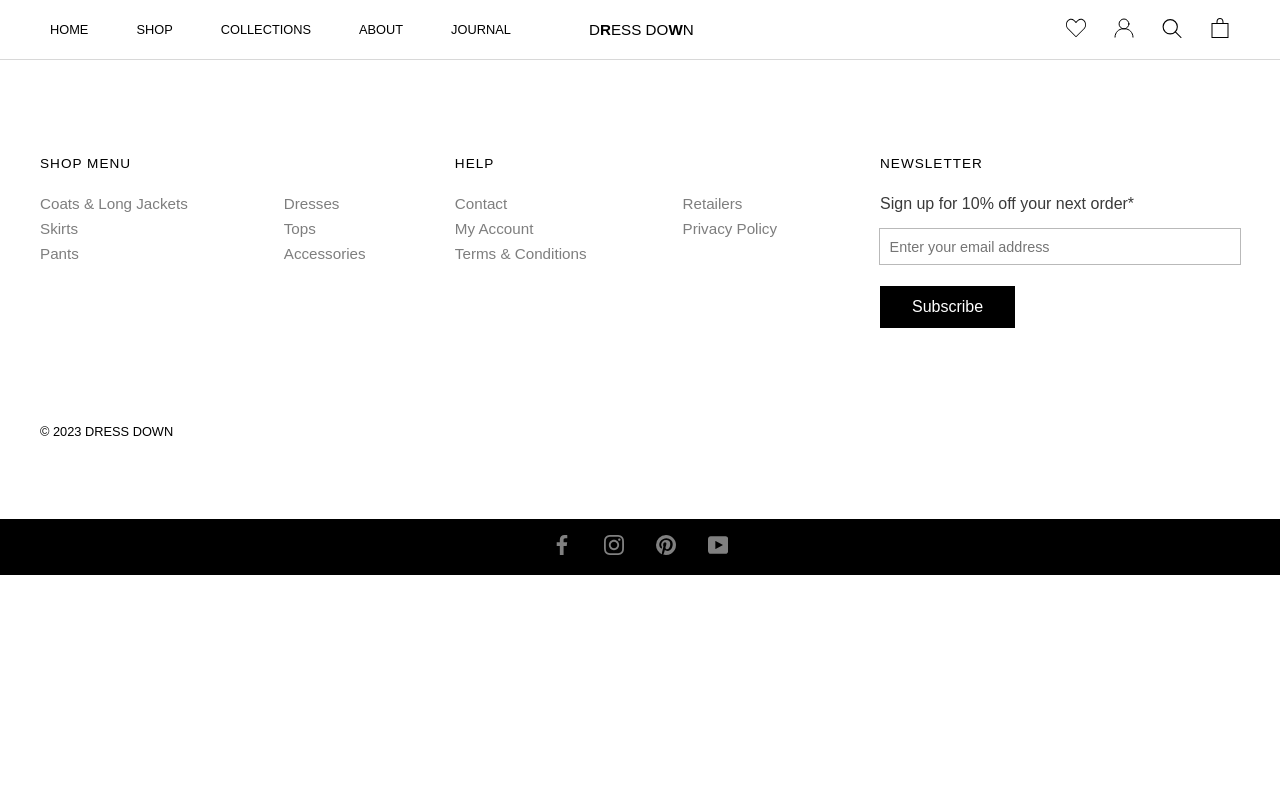
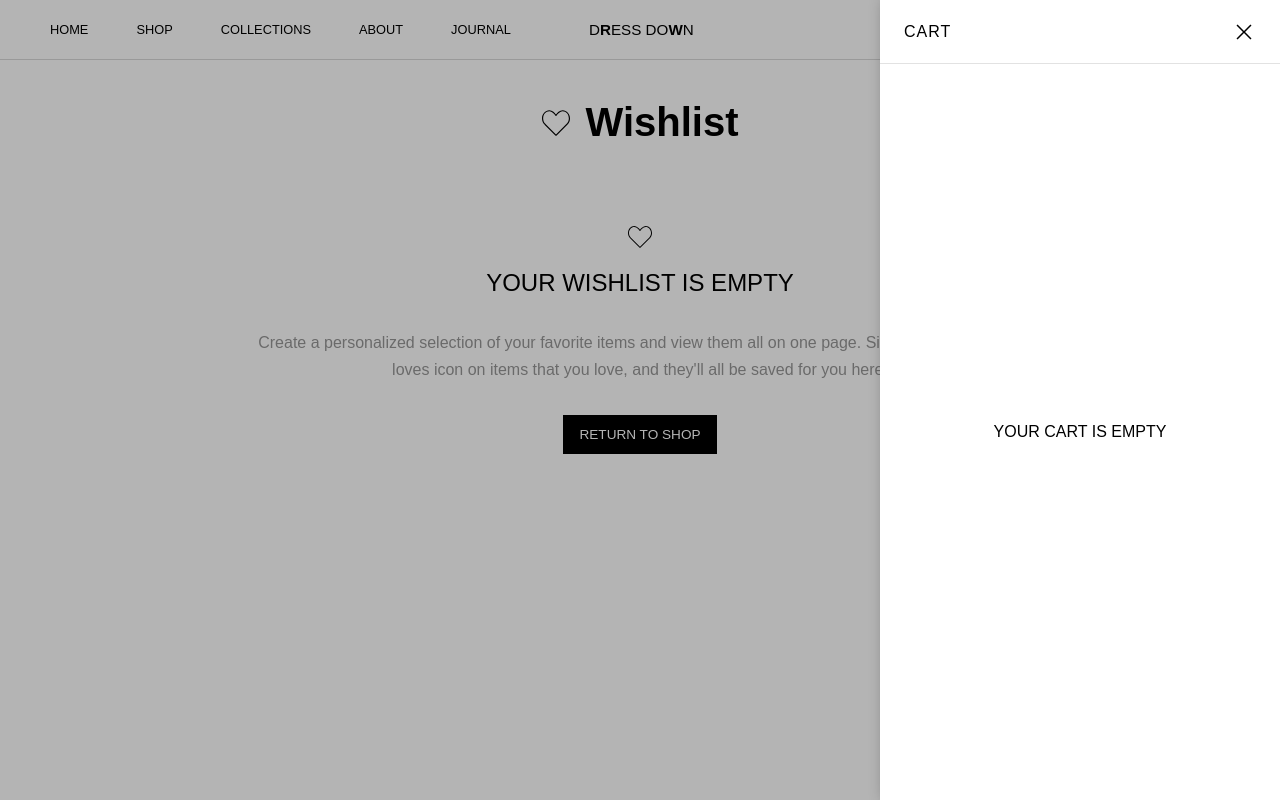
Before and after one commit to sanba-anass/E-commerce-nuxt, a Nuxt app: page /wishlist in a window 1280 px wide. Both pictures are taken after a click on the link 1220 px from the left and 29 px from the top of the page. Shown: the top 800 px of the page. Built offline with nearby package versions, Linux system fonts and the light colour scheme.

Commit message:
fix some small issues

```diff
--- a/app.vue
+++ b/app.vue
@@ -1,17 +1,26 @@
 <template>
 	<NuxtLayout>
+		<Teleport to="body">
+			<CartDrawer />
+			<div @click="closeCartDrawer" v-if="isOpen" class="overlay"></div>
+		</Teleport>
 		<NavBar />
+
 		<NuxtPage />
+
 		<Footer />
 	</NuxtLayout>
 </template>
-<script setup></script>
+<script setup>
+const { isOpen, closeCartDrawer } = useOpenCartDrawer();
+</script>
 <style>
 * {
 	padding: 0;
 	margin: 0;
 	box-sizing: border-box;
 	font-family: inherit;
+	font-display: swap !important;
 }
 body {
 	font-family: "Nunito Sans", sans-serif;
@@ -37,6 +46,18 @@ img {
 ul {
 	list-style: none;
 }
+.overlay {
+	position: fixed;
+	width: 100%;
+	height: 100%;
+	top: 0;
+	left: 0;
+	right: 0;
+	bottom: 0;
+	background-color: rgba(0, 0, 0, 0.295);
+	z-index:999999;
+}
+
 
 @keyframes reveal {
 	0% {
--- /dev/null
+++ b/components/CartDrawer.vue
@@ -0,0 +1,91 @@
+<template>
+	<div :class="{ open: !isOpen }" class="cart-drawer">
+		<header>
+			<h2>Cart</h2>
+			<button @click="closeCartDrawer">
+				<CloseIcon />
+			</button>
+		</header>
+		<div class="cart-saved-items">
+			<p class="cart-message">your cart is empty</p>
+		</div>
+	</div>
+</template>
+
+<script setup lang="ts">
+const { isOpen, closeCartDrawer } = useOpenCartDrawer();
+const screenWidth = ref<number | null>(null);
+if (process.client) {
+	screenWidth.value = screen.width;
+}
+</script>
+
+<style scoped>
+.cart-saved-items {
+	display: flex;
+	align-items: center;
+	justify-content: center;
+	height: calc(100vh - 64px);
+}
+.cart-message {
+	text-transform: uppercase;
+}
+button {
+	background: 0;
+	border: 0;
+	display: flex;
+	align-items: center;
+	justify-content: center;
+}
+h2 {
+	font-size: 1rem;
+	text-transform: uppercase;
+	font-weight: 400;
+	letter-spacing: 1px;
+}
+header {
+	display: flex;
+	align-items: center;
+	justify-content: space-between;
+	position: relative;
+	padding: 1.25rem 1.5rem;
+}
+header::before {
+	content: "";
+	position: absolute;
+	width: 100%;
+	height: 1px;
+	background-color: #e2e2e2;
+	bottom: 0;
+	right: 0;
+	left: 0;
+}
+.cart-drawer {
+	box-shadow: 6px 0px 15px rgba(0, 0, 0, 0.425);
+	min-height: 100vh;
+	top: 0;
+	width: 25rem;
+	transform: translateX(0%);
+	background-color: #ffffff;
+	transition-timing-function: ease-in-out;
+	position: fixed;
+	right: 0;
+	z-index: 999999999;
+	transition: 0.5s transform;
+	overflow: auto;
+}
+@media (max-width: 700px) {
+	.cart-drawer {
+		width: 75%;
+	}
+}
+.open {
+	transform: translateX(102%);
+	overflow: hidden;
+}
+.cart-saved-items {
+	display: flex;
+	justify-content: center;
+	align-items: center;
+}
+</style>
--- /dev/null
+++ b/components/CloseIcon.vue
@@ -0,0 +1,13 @@
+<template>
+	<svg
+		xmlns="http://www.w3.org/2000/svg"
+		width="1.5rem"
+		height="1.5rem"
+		viewBox="0 0 32 32"
+	>
+		<path
+			fill="#000000"
+			d="M17.414 16L26 7.414L24.586 6L16 14.586L7.414 6L6 7.414L14.586 16L6 24.586L7.414 26L16 17.414L24.586 26L26 24.586L17.414 16z"
+		></path>
+	</svg>
+</template>
--- a/components/HeartIcon2.vue
+++ b/components/HeartIcon2.vue
@@ -6,7 +6,7 @@
 		viewBox="0 0 24 24"
 	>
 		<path
-			fill="white"
+			fill="black"
 			d="M16.5 3c-1.74 0-3.41.81-4.5 2.09C10.91 3.81 9.24 3 7.5 3C4.42 3 2 5.42 2 8.5c0 3.78 3.4 6.86 8.55 11.54L12 21.35l1.45-1.32C18.6 15.36 22 12.28 22 8.5C22 5.42 19.58 3 16.5 3zm-4.4 15.55l-.1.1l-.1-.1C7.14 14.24 4 11.39 4 8.5C4 6.5 5.5 5 7.5 5c1.54 0 3.04.99 3.57 2.36h1.87C13.46 5.99 14.96 5 16.5 5c2 0 3.5 1.5 3.5 3.5c0 2.89-3.14 5.74-7.9 10.05z"
 		></path>
 	</svg>
--- a/components/NavBar.vue
+++ b/components/NavBar.vue
@@ -1,17 +1,19 @@
 <template>
-	<ClientOnly>
-		<Teleport class="tp" to="body">
-			<Drawer :class="{ isOpen: isOpen }" />
-			<div @click="isOpen = false" v-if="isOpen" class="overlay"></div>
-		</Teleport>
-	</ClientOnly>
+	<Teleport class="tp" to="body">
+		<Drawer :class="{ isOpen: isOpen }" />
+		<div @click="overlayClose" v-if="isOpen" class="overlay"></div>
+	</Teleport>
 	<nav @mouseleave="isVisible = false">
 		<button @click="toggleDrawer" class="menu-button">
 			<MenuIcon :isOpen="isOpen" :class="{ open: isOpen }" />
 		</button>
 
 		<ul>
-			<li><NuxtLink to="/" class="nav-link">home</NuxtLink></li>
+			<li>
+				<NuxtLink @mouseenter="isVisible = false" to="/" class="nav-link"
+					>home</NuxtLink
+				>
+			</li>
 			<li>
 				<NuxtLink
 					@mouseenter="
@@ -32,24 +34,42 @@
 					>collections</NuxtLink
 				>
 			</li>
-			<li><NuxtLink class="nav-link">about</NuxtLink></li>
-			<li><NuxtLink class="nav-link">journal</NuxtLink></li>
+			<li>
+				<NuxtLink @mouseenter="isVisible = false" class="nav-link"
+					>about</NuxtLink
+				>
+			</li>
+			<li>
+				<NuxtLink @mouseenter="isVisible = false" class="nav-link"
+					>journal</NuxtLink
+				>
+			</li>
 		</ul>
-		<NuxtLink to="/" class="logo nav-link"
+		<NuxtLink @click="isVisible = false" to="/" class="logo nav-link"
 			>d<span>r</span>ess do<span>w</span>n
 		</NuxtLink>
 		<div class="nav-icon-links">
-			<NuxtLink><HeartIcon /></NuxtLink>
-			<NuxtLink to="/account/login"><AccountIcon /></NuxtLink>
-			<NuxtLink><SearchIcon /></NuxtLink>
-			<NuxtLink><CartIcon /></NuxtLink>
+			<NuxtLink @click="isVisible = false" to="/wishlist"
+				><HeartIcon
+			/></NuxtLink>
+			<NuxtLink @click="isVisible = false" to="/account/login"
+				><AccountIcon
+			/></NuxtLink>
+			<NuxtLink @click="isVisible = false"><SearchIcon /></NuxtLink>
+			<NuxtLink
+				@click="
+					openCartDrawer();
+					isVisible = false;
+				"
+				><CartIcon
+			/></NuxtLink>
 		</div>
 	</nav>
 	<BigMenu
 		class="menu"
 		@mouseenter="isVisible = true"
 		@mouseleave="
-			($event) => {
+			($event:MouseEvent) => {
 				if ($event.clientY < 100) {
 					return;
 				}
@@ -93,9 +113,7 @@
 		</div>
 		<figure v-if="!isCollection" class="img">
 			<div class="inner-img">
-				<NuxtLink
-					><NuxtImg  src="images/menu-img3.webp"
-				/></NuxtLink>
+				<NuxtLink><NuxtImg src="images/menu-img3.webp" /></NuxtLink>
 			</div>
 			<figcaption>
 				shop the new summer 2023
@@ -105,17 +123,13 @@
 		<div class="collections" v-else>
 			<figure>
 				<div class="img-collection">
-					<NuxtLink
-						><NuxtImg src="images/img-collection1.webp"
-					/></NuxtLink>
+					<NuxtLink><NuxtImg src="images/img-collection1.webp" /></NuxtLink>
 				</div>
 				<figcaption>fall winnter</figcaption>
 			</figure>
 			<figure>
 				<div class="img-collection">
-					<NuxtLink
-						><NuxtImg src="images/img-collection2.webp"
-					/></NuxtLink>
+					<NuxtLink><NuxtImg src="images/img-collection2.webp" /></NuxtLink>
 				</div>
 				<figcaption>spring summmer 2023</figcaption>
 			</figure>
@@ -123,8 +137,28 @@
 	</BigMenu>
 </template>
 
-<script setup>
+<script setup lang="ts">
+const { openCartDrawer } = useOpenCartDrawer();
+
 const isLoadingPage = ref(true);
+function overlayClose(mediaQuery: MediaQueryList) {
+	document.body.style.overflow = "visible";
+	isOpen.value = false;
+	if (mediaQuery.matches) {
+		console.log("matches");
+		document.body.style.overflow = "visible";
+		isOpen.value = false;
+	}
+}
+const matches = ref(false);
+if (process.client) {
+	const mediaQuery = window.matchMedia("(min-width: 76.625rem)");
+
+	mediaQuery.addEventListener("change", () => {
+		overlayClose(mediaQuery);
+	});
+}
+
 onBeforeMount(() => {
 	isLoadingPage.value = false;
 });
@@ -138,25 +172,20 @@ const toggleDrawer = () => {
 </script>
 
 <style scoped>
-[v-cloak] {
-	display: none;
-}
-
 .tp {
 	z-index: 9999999;
 }
 
 .overlay {
-	position: fixed; /* Sit on top of the page content */
-	width: 100%; /* Full width (cover the whole page) */
-	height: 100%; /* Full height (cover the whole page) */
+	position: fixed;
+	width: 100%;
+	height: 100%;
 	top: 0;
 	left: 0;
 	right: 0;
 	bottom: 0;
-	background-color: rgba(0, 0, 0, 0.295); /* Black background with opacity */
-	z-index: 1; /* Specify a stack order in case you're using a different order for other elements */
-	/* Add a pointer on hover */
+	background-color: rgba(0, 0, 0, 0.295);
+	z-index: 1;
 }
 .isOpen {
 	transform: translateX(0%);
@@ -172,7 +201,7 @@ const toggleDrawer = () => {
 }
 @keyframes fade-reveal-reverse {
 	0% {
-		height: 65vh;
+		height: 28.125rem;
 		opacity: 1;
 	}
 	100% {
@@ -282,7 +311,7 @@ figcaption {
 		opacity: 0;
 	}
 	100% {
-		height: 65vh;
+		height: 28.125rem;
 		opacity: 1;
 	}
 }
@@ -367,7 +396,7 @@ ul li {
 	align-items: center;
 	justify-content: center;
 }
-@media (max-width: 76.625rem) {
+@media (max-width: 76.625em) {
 	ul li {
 		display: none;
 	}
--- /dev/null
+++ b/composables/useOpenCartDrawer.ts
@@ -0,0 +1,19 @@
+export const useOpenCartDrawer = () => {
+	const isOpen = useState("d", () => false);
+
+	function openCartDrawer() {
+		isOpen.value = true;
+		console.log(isOpen.value);
+		document.body.style.overflow = "hidden";
+	}
+	function closeCartDrawer() {
+		isOpen.value = false;
+		console.log(isOpen.value);
+		document.body.style.overflow = "visible";
+	}
+	return {
+		closeCartDrawer,
+		openCartDrawer,
+		isOpen,
+	};
+};
--- a/nuxt.config.ts
+++ b/nuxt.config.ts
@@ -20,9 +20,9 @@ export default defineNuxtConfig({
 		],
 	],
 
-
 	googleFonts: {
-		display: 'swap'
+		preload: true,
+		download: true,
 	},
 	routeRules: {
 		"/": { prerender: true },
--- a/pages/account/forgot-password/index.vue
+++ b/pages/account/forgot-password/index.vue
@@ -3,7 +3,7 @@
 		<form>
 			<div class="link-wrapper">
 				<NuxtLink to="/account/login" class="back-link">
-					<div class="arrow-icon"><ArrowIcon /><span> back</span></div>
+					<div class="arrow-icon"><ArrowIcon /><span> Back to login</span></div>
 				</NuxtLink>
 			</div>
 			<h2>Forgot your password?</h2>
@@ -15,7 +15,7 @@
 
 			<input type="email" name="email" id="email" />
 
-			<button class="login-button" type="submit">Send</button>
+			<button class="login-button" type="submit">Recover</button>
 		</form>
 	</div>
 </template>
@@ -31,7 +31,7 @@
 	display: flex;
 	align-items: center;
 	justify-content: center;
-	gap: 0.25rem;
+	gap: 0.75rem;
 	padding: 0.75rem 1rem;
 }
 .account-wrapper {
--- a/pages/account/login/index.vue
+++ b/pages/account/login/index.vue
@@ -8,7 +8,7 @@
 
 			<label for="password">Password</label>
 
-			<input type="password" name="password" id="password" />
+			<input autocomplete="on" type="password" name="password" id="password" />
 			<button class="login-button" type="submit">Login</button>
 			<div class="wrapper">
 				<div class="checkbox">
--- a/pages/index.vue
+++ b/pages/index.vue
@@ -98,9 +98,12 @@
 				</div>
 			</section>
 		</div>
+
 	</div>
 </template>
+
 <script setup lang="ts">
+
 const selected = ref("Featured");
 const categoryItems = [
 	{
@@ -285,6 +288,17 @@ const sliderImages3 = [
 ];
 </script>
 <style scoped>
+.overlay {
+	position: fixed;
+	width: 100%;
+	height: 100%;
+	top: 0;
+	left: 0;
+	right: 0;
+	bottom: 0;
+	background-color: rgba(0, 0, 0, 0.295);
+	z-index: 1;
+}
 section {
 	display: flex;
 	align-items: center;
@@ -311,7 +325,7 @@ section .section-images {
 section .section-images .section-img img {
 	width: 400px;
 }
-video{
+video {
 	max-width: 100%;
 	display: block;
 }
--- /dev/null
+++ b/pages/wishlist/index.vue
@@ -0,0 +1,105 @@
+<template>
+	<div class="container">
+		<div class="title">
+			<HeartIcon class="icon" />
+			<h2>Wishlist</h2>
+		</div>
+		<HeartIcon class="icon2" />
+		<h3>YOUR WISHLIST IS EMPTY</h3>
+
+		<p>
+			Create a personalized selection of your favorite items and view them all
+			on one page. Simply click on the
+			<span><HeartIcon class="icon3" /></span> loves icon on items that you
+			love, and they'll all be saved for you here!
+		</p>
+		<NuxtLink class="button">Return to Shop</NuxtLink>
+	</div>
+</template>
+
+<script setup lang="ts"></script>
+
+<style scoped>
+.container .button {
+	all: unset;
+	text-transform: uppercase;
+	background-color: black;
+	padding: 0.75rem 1rem;
+	color: white;
+	font-size: 0.85rem;
+	cursor: pointer;
+	display: inline-block;
+}
+
+.title {
+	display: flex;
+	align-items: center;
+	margin-top: 2.5rem;
+	margin-bottom: 5rem;
+	justify-content: center;
+	gap: 1rem;
+}
+.icon {
+	width: 1.75rem;
+	height: 1.75rem;
+	display: flex;
+	align-items: center;
+	justify-content: center;
+}
+.icon2 {
+	width: 1.5rem;
+	height: 1.5rem;
+}
+.icon3 {
+	width: 1rem;
+	height: 1rem;
+	position: relative;
+	/* Adjust these values accordingly */
+	top: 4px;
+    margin: 0 0.1rem;
+}
+.container {
+	max-width: 105rem;
+	margin: 0 auto;
+	width: 60%;
+	text-align: center;
+	height: 100vh;
+}
+
+h2 {
+	font-size: 2.5rem;
+}
+h3 {
+	margin-top: 1rem;
+	font-size: 1.5rem;
+	font-weight: 400;
+	margin-bottom: 2rem;
+}
+@media (max-width: 62.5em) {
+	.container {
+		width: 100%;
+		padding-inline: 3rem;
+	}
+}
+@media (max-width: 42em) {
+	.container {
+		padding-inline: 1.25rem;
+	}
+	h3 {
+		font-size: 1.22rem;
+	}
+	h2 {
+		font-size: 2.1rem;
+	}
+}
+@media (max-width: 31.25rem) {
+	.container {
+		padding-inline: 1rem;
+	}
+}
+p {
+	color: rgb(150, 150, 150);
+	line-height: 1.7;
+	margin-bottom: 2rem;
+}
+</style>
```
Also changed, not shown: components/Drawer.vue (+6 -9 lines).
